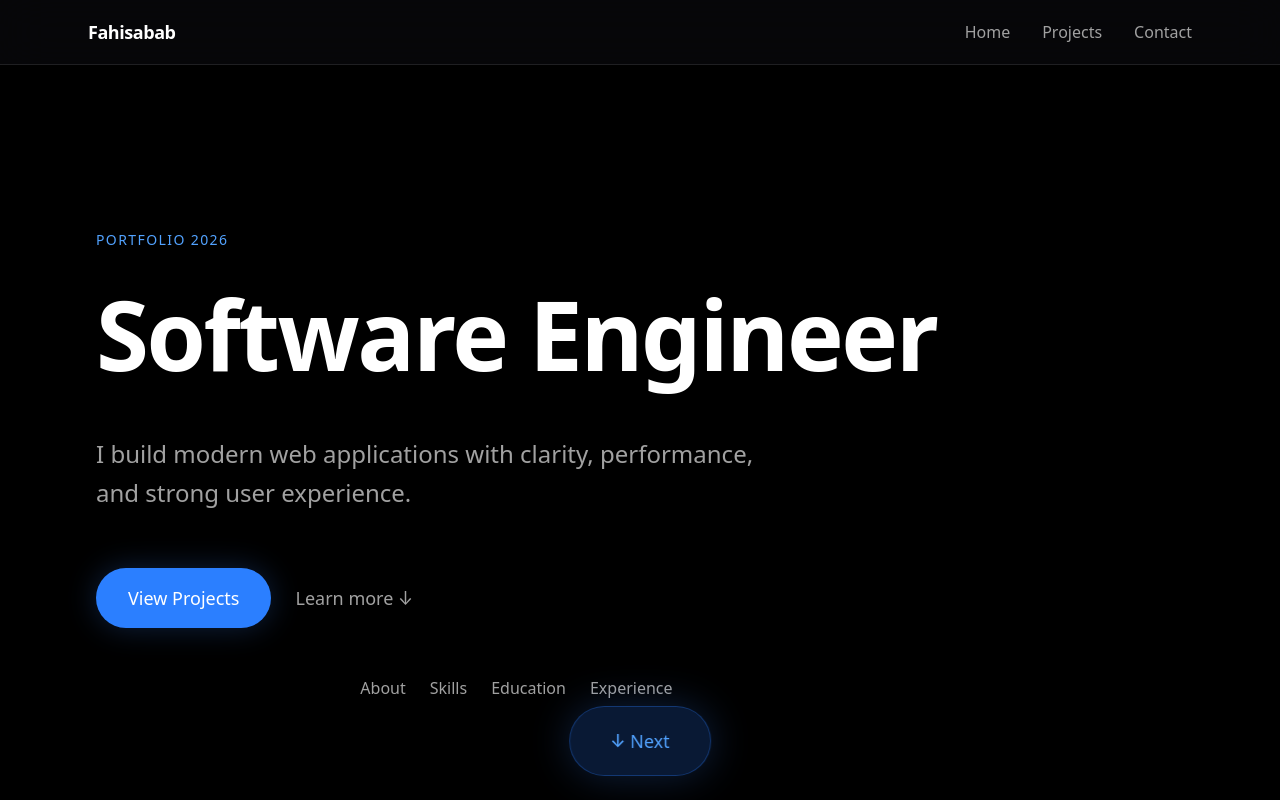
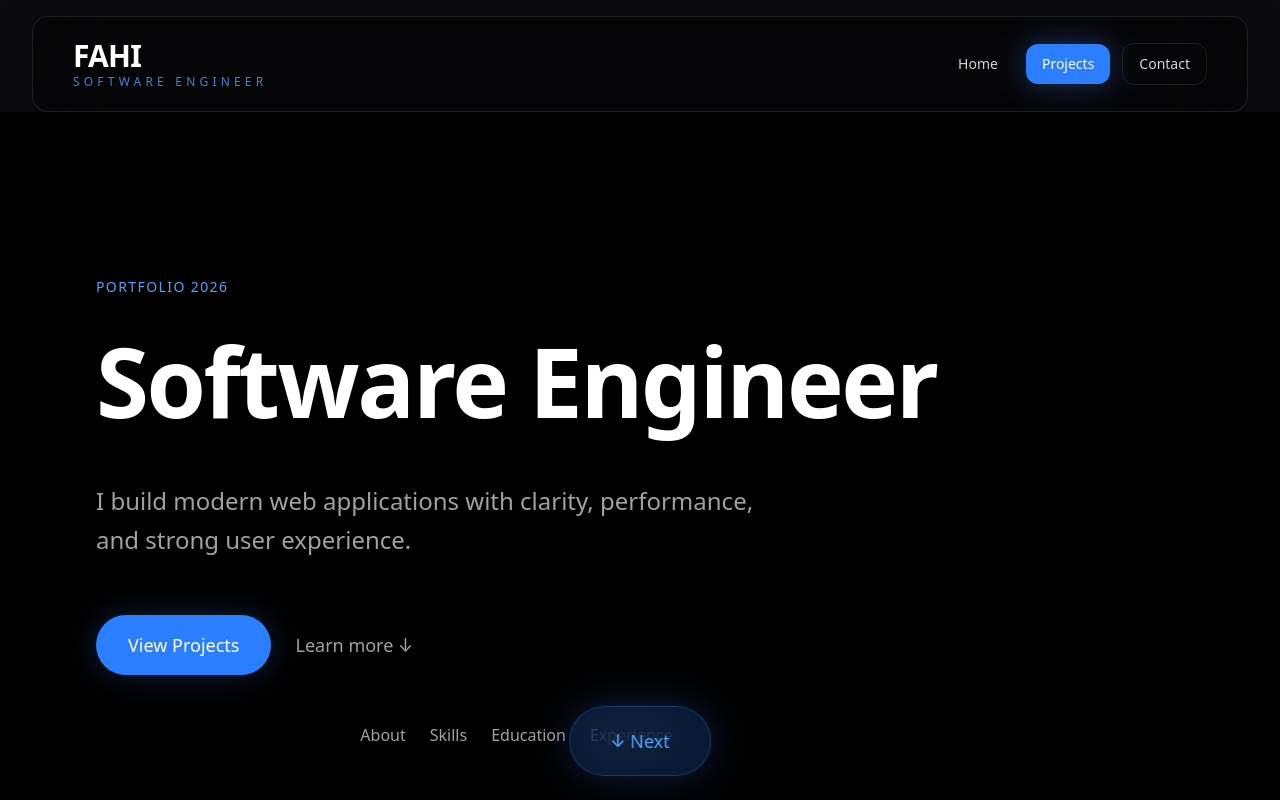
Before and after one commit to ALfahi/portfolio-website, a Next.js app: page / in a window 1280 px wide. Shown: the top 800 px of the page. Built offline with nearby package versions, Linux system fonts and the light colour scheme.

Commit message:
made the sections be more decomposed and also added nav links to the header + header update

```diff
--- a/app/components/home-page/sections/Hero.tsx
+++ b/app/components/home-page/sections/Hero.tsx
@@ -1,5 +1,6 @@
 import { scrollToSection } from "@/app/lib/scroll";
 import SectionNav from "../../layout/SectionNav";
+import { HOME_PAGE_SECTIONS } from "@/app/const";
 
 export default function Hero(){
     return (
@@ -41,7 +42,7 @@ export default function Hero(){
                     </a>
 
                     <button
-                    onClick={()=>scrollToSection("about")}
+                    onClick={()=>scrollToSection(HOME_PAGE_SECTIONS[1])}// scroll to the first section that is not the hero section
                     className="text-neutral-400 hover:text-white transition text-lg"
                     >
                     Learn more ↓
--- a/app/components/layout/Header.tsx
+++ b/app/components/layout/Header.tsx
@@ -1,44 +1,129 @@
-// header which includes navigation to other sections/ pages of this website
 "use client";
+
+import Link from "next/link";
+import { motion } from "framer-motion";
 import { scrollToSection } from "@/app/lib/scroll";
-import { motion } from "framer-motion";
+import { usePathname, useRouter } from "next/navigation";
 
 export default function Header() {
+  // we need to know if we are in home page or not
+  const pathname = usePathname();
+  const router = useRouter();
+
+  // function to go home and scroll to the hero section
+  function goHome(){// TO DO: move to seperate file
+    // already on home page
+    if (pathname === "/") {
+      scrollToSection("hero");
+      return;
+    }
+
+    // go home first
+    router.push("/");
+
+    // wait for page mount then scroll
+    setTimeout(() => {
+      scrollToSection("hero");
+    }, 100);
+  };
 
   return (
     <motion.header
       initial={{ y: -40, opacity: 0 }}
       animate={{ y: 0, opacity: 1 }}
-      transition={{ duration: 0.5 }}
-      className="sticky top-0 z-50 backdrop-blur-xl bg-black/40 border-b border-white/10"
+      transition={{ duration: 0.45 }}
+      className="sticky top-0 z-50 px-4 md:px-8 pt-4"
     >
-      <div className="max-w-6xl mx-auto px-6 h-16 flex items-center justify-between">
+      <div
+        className="
+          max-w-7xl mx-auto
+          h-20 md:h-24
+          px-6 md:px-10
+          rounded-2xl
+          border border-white/10
+          bg-black/45
+          backdrop-blur-2xl
+          shadow-[0_10px_40px_rgba(0,0,0,0.35)]
+          flex items-center justify-between
+        "
+      >
+        {/* ───────── BRANDING ───────── */}
+        <button
+          onClick={goHome}
+          className="group text-left cursor-pointer"
+        >
+          <div className="flex flex-col leading-none">
+            <span
+              className="
+                text-2xl md:text-3xl
+                font-black tracking-tight
+                text-white
+                transition-colors
+                group-hover:text-blue-400
+              "
+            >
+              FAHI
+            </span>
 
-        {/* Logo / Name */}
-        <div className="text-white font-semibold tracking-tight text-lg">
-          Fahisabab
-        </div>
+            <span
+              className="
+                text-[10px] md:text-xs
+                uppercase
+                tracking-[0.35em]
+                text-blue-400/80
+              "
+            >
+              Software Engineer
+            </span>
+          </div>
+        </button>
 
-        {/* Navigation */}
-        <nav className="flex items-center gap-8 text-sm md:text-base">
-
-          <a
-            href="#"
-            className="text-neutral-400 hover:text-white transition-colors"
+        {/* ───────── NAVIGATION ───────── */}
+        <nav className="flex items-center gap-2 md:gap-3">
+          <button
+            onClick={goHome}
+            className="
+              px-4 py-2.5
+              rounded-xl
+              text-sm
+              text-neutral-300
+              hover:text-white
+              hover:bg-white/5
+              transition-all duration-200
+            "
           >
             Home
-          </a>
+          </button>
 
-          <a
-            href="#projects"
-            className="text-neutral-400 hover:text-white transition-colors"
+          <Link
+            href="/projects"
+            className="
+              px-4 py-2.5
+              rounded-xl
+              bg-blue-500
+              hover:bg-blue-400
+              text-white
+              text-sm font-medium
+              transition-all duration-200
+              shadow-[0_0_30px_rgba(59,130,246,0.35)]
+            "
           >
             Projects
-          </a>
+          </Link>
 
           <button
-            onClick={()=>scrollToSection("footer")}
-            className="text-neutral-400 hover:text-white transition-colors cursor-pointer"
+            onClick={() => scrollToSection("footer")}
+            className="
+              px-4 py-2.5
+              rounded-xl
+              border border-white/10
+              text-sm
+              text-neutral-300
+              hover:text-white
+              hover:border-white/20
+              hover:bg-white/5
+              transition-all duration-200
+            "
           >
             Contact
           </button>
--- /dev/null
+++ b/app/const.ts
@@ -0,0 +1,8 @@
+export const HOME_PAGE_SECTIONS = [
+    "hero",
+    "about",
+    "skills",
+    "education",
+    "experience",
+    "contact",
+  ];
--- a/app/page.tsx
+++ b/app/page.tsx
@@ -6,16 +6,7 @@ import Experience from "./components/home-page/sections/Experience";
 import Hero from "./components/home-page/sections/Hero";
 import Skills from "./components/home-page/sections/Skills";
 import ScrollButtons from "./components/layout/ScrollButton";
-
-const SECTIONS = [
-  "hero",
-  "about",
-  "skills",
-  "education",
-  "experience",
-  "contact",
-];
-
+import { HOME_PAGE_SECTIONS } from "./const";
 export default function Home() {
   return (
     <main className="bg-black text-white">
@@ -26,7 +17,7 @@ export default function Home() {
       <Experience/>
       <CTA/>
 
-      <ScrollButtons sections={SECTIONS}/>
+      <ScrollButtons sections={HOME_PAGE_SECTIONS}/>
     </main>
   );
 }
```
